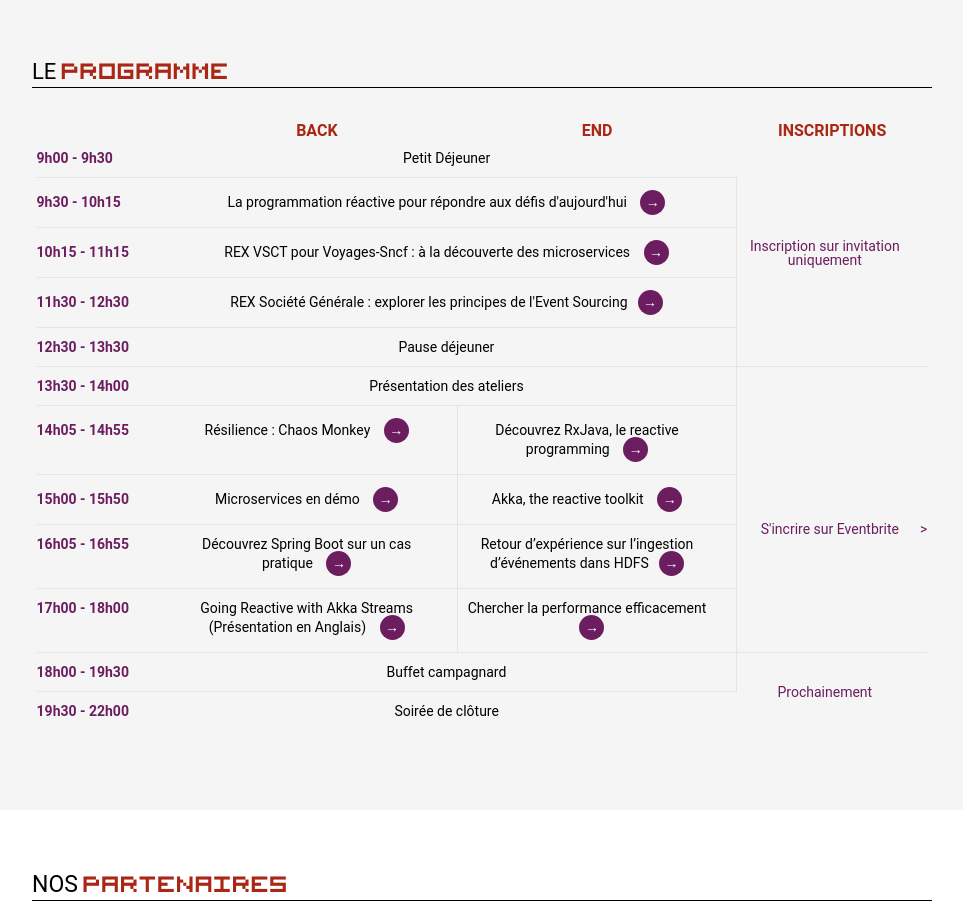
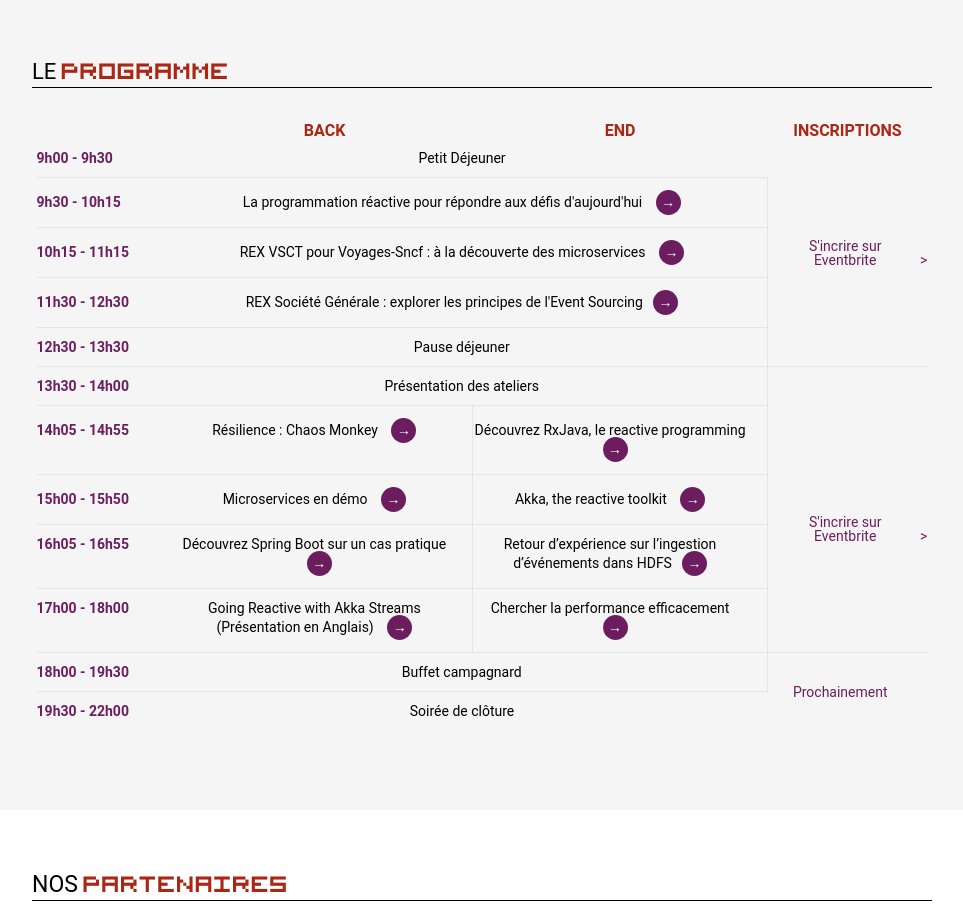
Before and after one commit to publicissapient-france/backday-website, a website: page index.html in a window 1280 px wide. Shown: the part 920-1824 px from the top of the page, without its empty margins (158-1121 px from the left). Drawn offline with nearby package versions, Linux system fonts and the light colour scheme.

Commit message:
open inscription matinée

```diff
--- a/index.html
+++ b/index.html
@@ -114,7 +114,9 @@
                     <tr>
                         <td>9h00 - 9h30</td>
                         <td colspan="2">Petit Déjeuner</td>
-                        <td rowspan="6" class="inscription-cell open-inscription">Inscription sur invitation uniquement</td>
+                        <td rowspan="6" class="inscription-cell open-inscription"><a
+                                href="https://www.eventbrite.fr/e/billets-construire-le-si-de-demain-journee-back-lessentiel-16726652869" target="_blank">S'incrire
+                            sur Eventbrite</a></td>
                     </tr>
                     <tr>
                         <td>9h30 - 10h15</td>
@@ -137,7 +139,9 @@
                         <td colspan="2" class="last-cell">Pause déjeuner</td>
                     </tr>
                     <tr class="inscription-line">
-                        <td colspan="4" class="inscription-cell open-inscription">Inscription sur invitation uniquement</td>
+                        <td colspan="4" class="inscription-cell open-inscription"><a
+                                href="https://www.eventbrite.fr/e/billets-construire-le-si-de-demain-journee-back-lessentiel-16726652869" target="_blank">S'incrire
+                            sur Eventbrite</a></td>
                     </tr>
                     </tbody>
                     <tbody>
```
